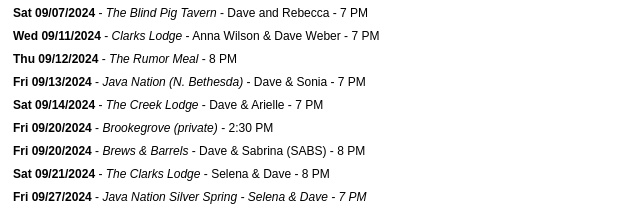
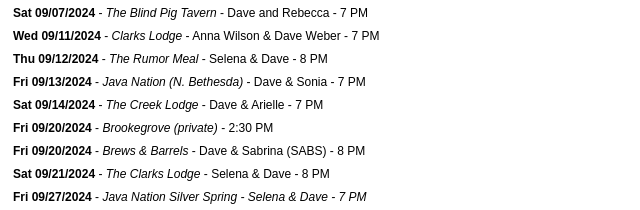
Before and after one commit to davewebermusic/davewebermusic.github.io, a plain HTML site: page DaveWeberUpcomingGigs.html in a window 1280 px wide. Shown: the part 481-691 px from the top of the page, 0-640 px from the left. Drawn offline with Linux system fonts and the light colour scheme.

Commit message:
Update DaveWeberUpcomingGigs.html

```diff
--- a/DaveWeberUpcomingGigs.html
+++ b/DaveWeberUpcomingGigs.html
@@ -66,7 +66,7 @@
 	<li><strong>Fri 09/06/2024</strong> - <em>Brookville Beer Farm</em> - Selena & Dave - 5:30 PM</li>
 	<li><strong>Sat 09/07/2024</strong> - <em>The Blind Pig Tavern</em> - Dave and Rebecca - 7 PM</li>
 	<li><strong>Wed 09/11/2024</strong> - <em>Clarks Lodge</em> - Anna Wilson & Dave Weber - 7 PM</li>
-	<li><strong>Thu 09/12/2024</strong> - <em>The Rumor Meal</em> - 8 PM</li>
+	<li><strong>Thu 09/12/2024</strong> - <em>The Rumor Meal</em> - Selena & Dave - 8 PM</li>
 	<li><strong>Fri 09/13/2024</strong> - <em>Java Nation (N. Bethesda)</em> - Dave & Sonia - 7 PM</li>
 	<li><strong>Sat 09/14/2024</strong> - <em>The Creek Lodge</em> - Dave & Arielle - 7 PM</li>
 	<li><strong>Fri 09/20/2024</strong> - <em>Brookegrove (private)</em> - 2:30 PM</li>
```
